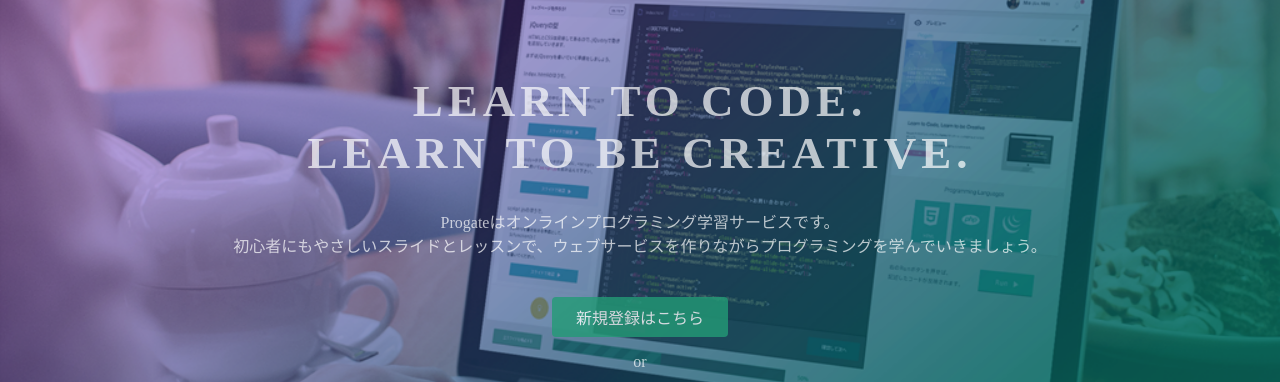
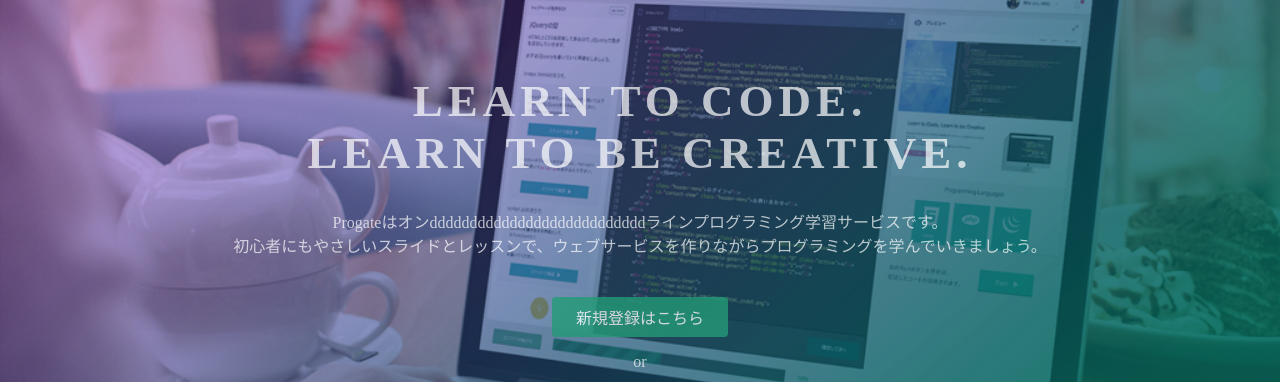
Before and after one commit to atsushi-g/abc.github.io, a plain HTML site: page index.html in a window 1280 px wide. Shown: the part 135-517 px from the top of the page. Drawn offline with Linux system fonts and the light colour scheme.

Commit message:
Update index.html

```diff
--- a/index.html
+++ b/index.html
@@ -24,7 +24,7 @@
   <div class="top-wrapper">
     <div class="container">
       <h1>LEARN TO CODE.<br>LEARN TO BE CREATIVE.</h1>
-      <p>Progateはオンラインプログラミング学習サービスです。<br>初心者にもやさしいスライドとレッスンで、ウェブサービスを作りながらプログラミングを学んでいきましょう。</p>
+      <p>Progateはオンdddddddddddddddddddddddddddラインプログラミング学習サービスです。<br>初心者にもやさしいスライドとレッスンで、ウェブサービスを作りながらプログラミングを学んでいきましょう。</p>
       <div class="btn-wrapper">
         <a href="#" class="btn signup">新規登録はこちら</a>
         <p>or</p>
```
